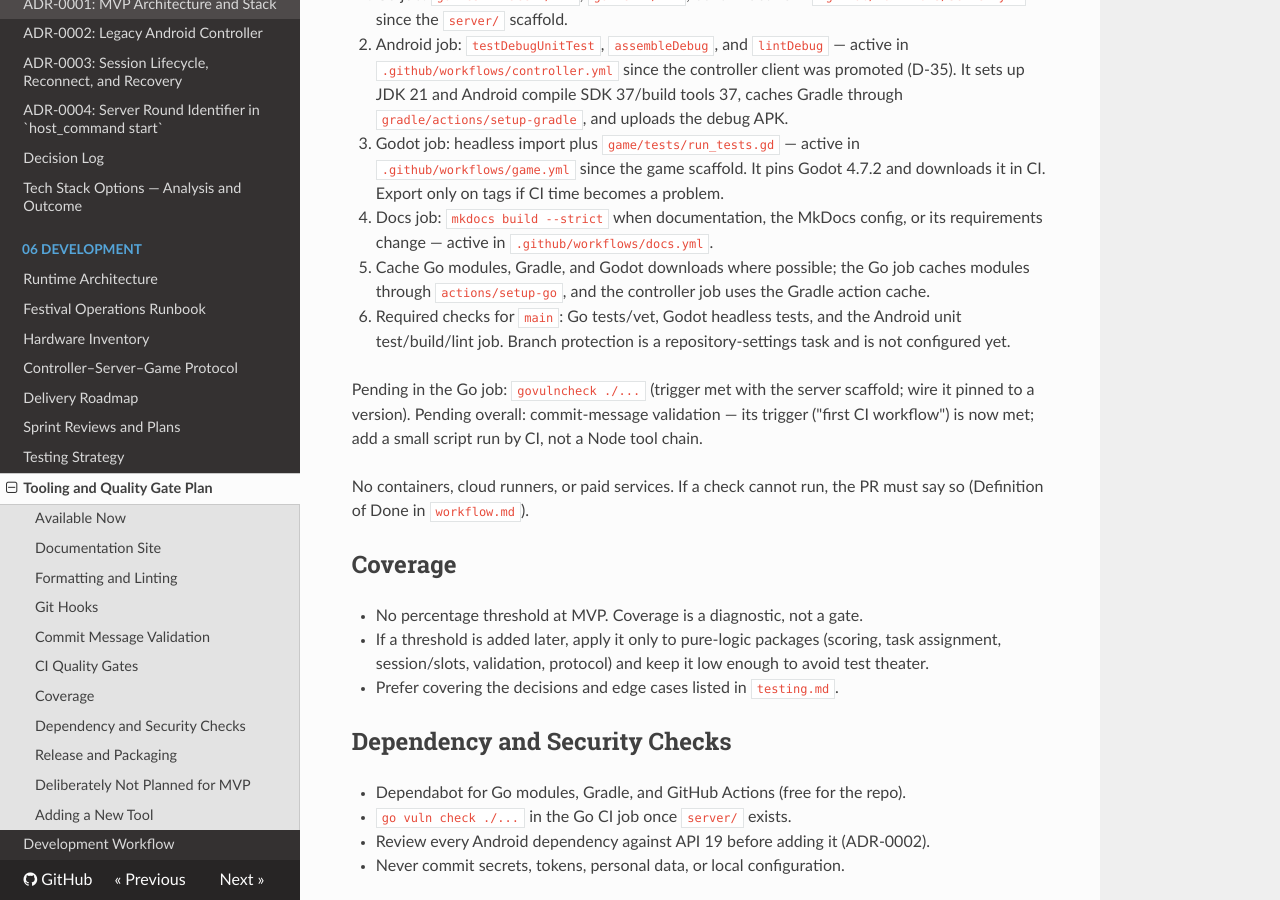
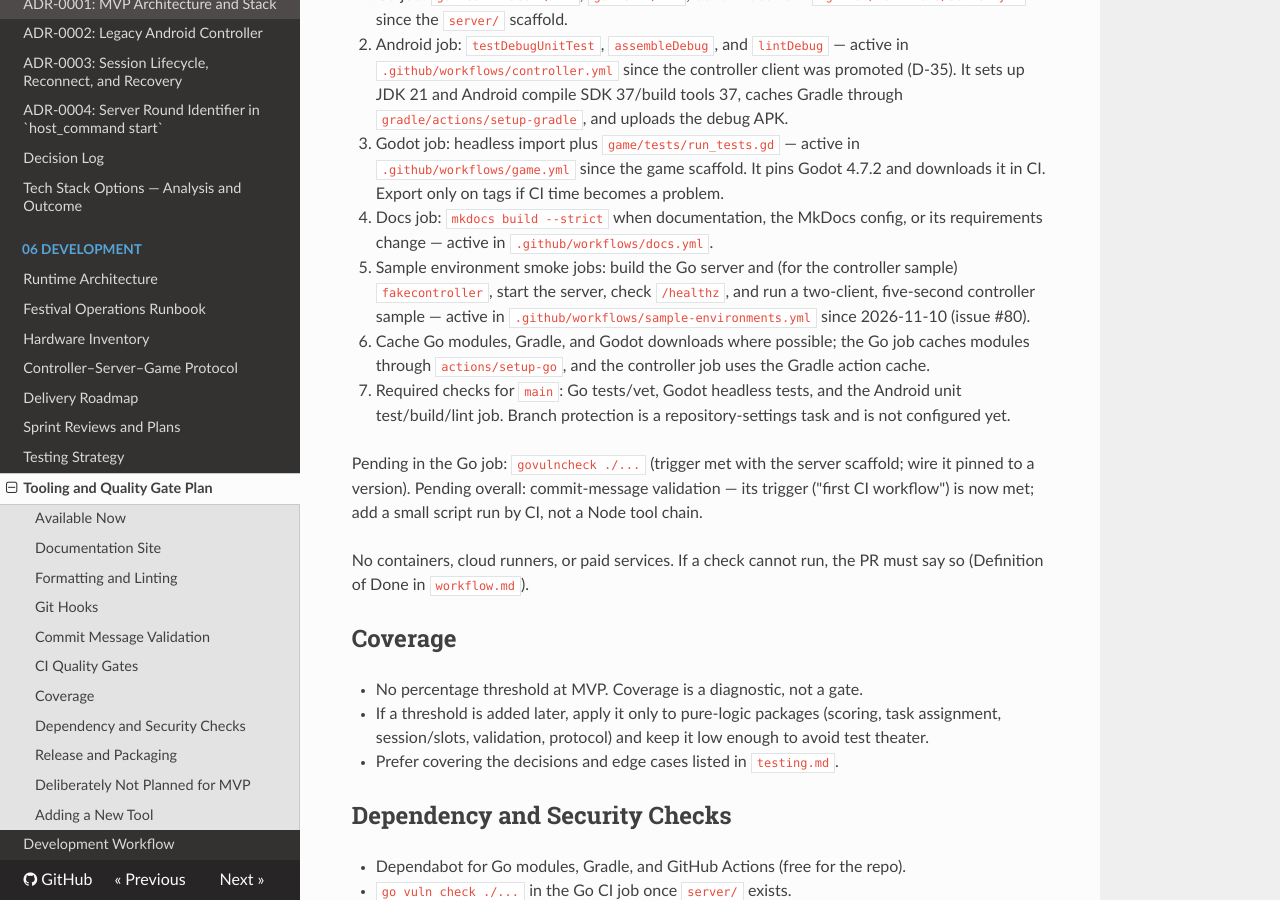
Before and after one commit to PSZLBit/ProszkowskaDrift, an MkDocs documentation site: the page built from documentation/06-development/tooling-plan.md, in a window 1280 px wide and 900 px high, scrolled down 2418 px. Built offline with MkDocs 1.6.1, drawn with Linux system fonts in a browser that asks for light colours; nearby versions of some CDN libraries; some of the changed text lies outside the part shown.

Commit message:
chore(ops): add sample environment smoke workflows

```diff
--- a/documentation/06-development/tooling-plan.md
+++ b/documentation/06-development/tooling-plan.md
@@ -1,7 +1,7 @@
 # Tooling and Quality Gate Plan
 
 Status: Draft
-Last updated: 2026-11-09
+Last updated: 2026-11-10
 
 Developer tooling for the project. A tool enters the repository only with a
 **trigger**, an **owner**, and — if it changes the stack or the merge gate — a
@@ -101,10 +101,14 @@ site activated the free-tier gates that do not need extra tooling:
    downloads it in CI. Export only on tags if CI time becomes a problem.
 4. Docs job: `mkdocs build --strict` when documentation, the MkDocs config, or
    its requirements change — active in `.github/workflows/docs.yml`.
-5. Cache Go modules, Gradle, and Godot downloads where possible; the Go job
+5. Sample environment smoke jobs: build the Go server and (for the controller
+   sample) `fakecontroller`, start the server, check `/healthz`, and run a
+   two-client, five-second controller sample — active in
+   `.github/workflows/sample-environments.yml` since 2026-11-10 (issue #80).
+6. Cache Go modules, Gradle, and Godot downloads where possible; the Go job
    caches modules through `actions/setup-go`, and the controller job uses the
    Gradle action cache.
-6. Required checks for `main`: Go tests/vet, Godot headless tests, and the
+7. Required checks for `main`: Go tests/vet, Godot headless tests, and the
    Android unit test/build/lint job. Branch protection is a repository-settings
    task and is not configured yet.
 
```
Also changed, not shown: documentation/06-development/testing.md (+3 -0 lines), 1 other file.
